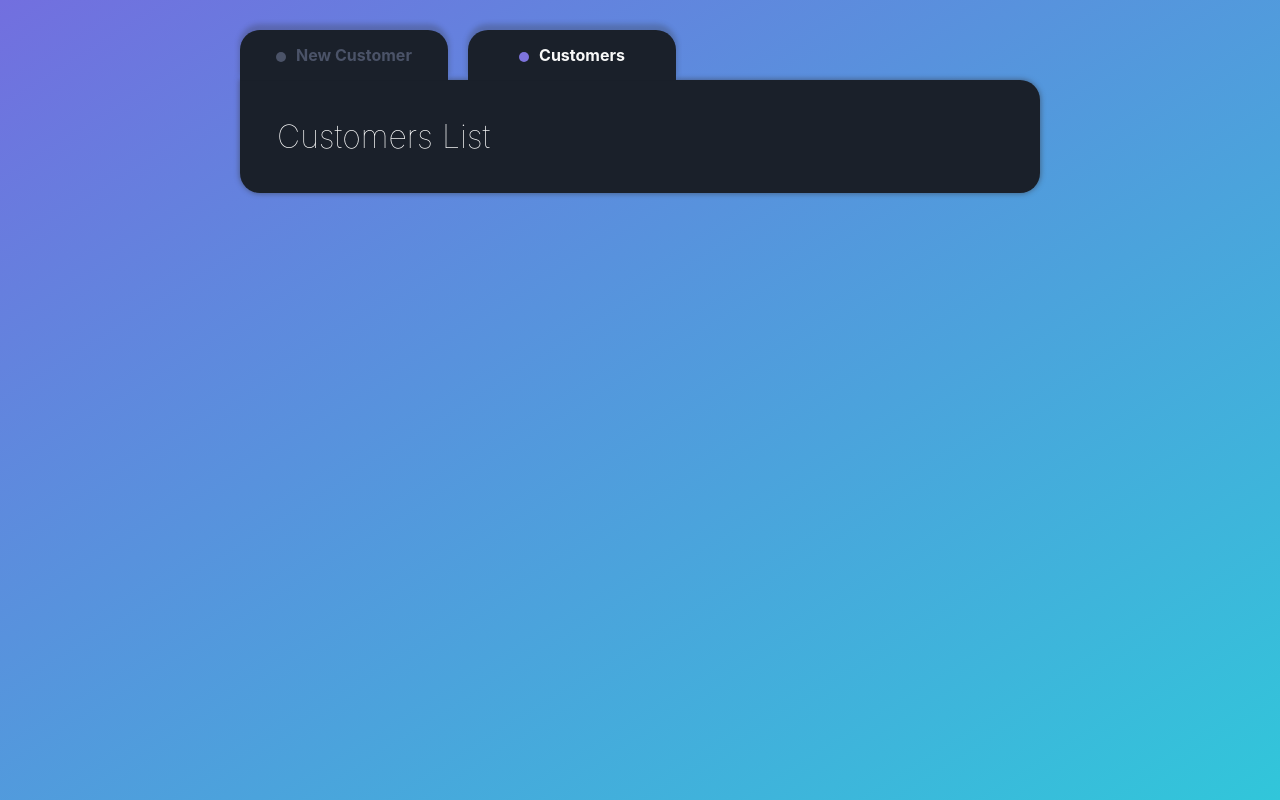
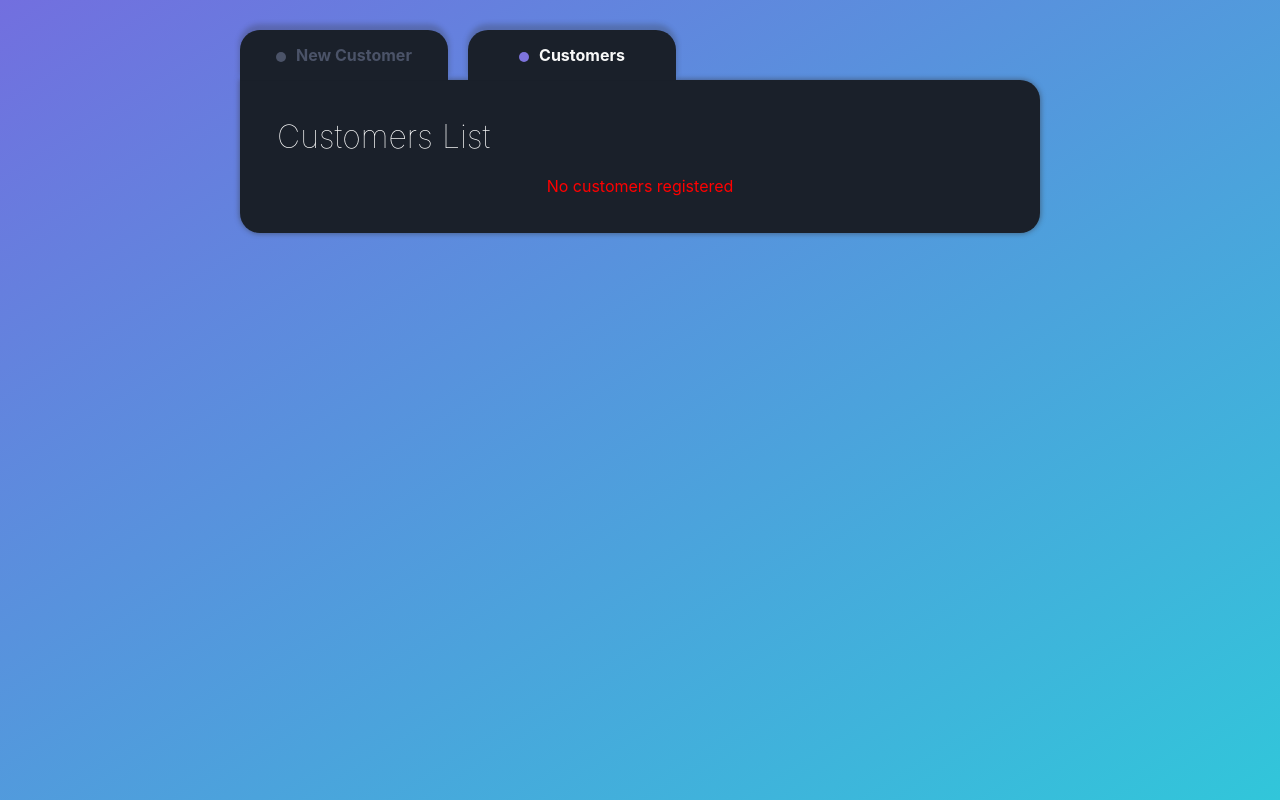
Before and after one commit to AshkanAhmady/validationFormik---react.typescript, a React (Create React App) app: page /customers in a window 1280 px wide. Built offline with nearby package versions, Linux system fonts and the light colour scheme.

Commit message:
add empty list error to customers page

```diff
--- a/src/Components/Customers.js
+++ b/src/Components/Customers.js
@@ -4,7 +4,10 @@ const Customers = (props) => {
   return (
     <div className="customers">
       <h1>Customers List</h1>
-      {props.customers.map((item) => (
+      {props.customers.length == 0 ? (
+        <p className="empty_list">No customers registered</p>
+      ) : (
+        props.customers.map((item) => (
           <div className="singleCustomer" key={item.id}>
             <div>
               <FaUserAlt className="icon" />
@@ -12,7 +15,8 @@ const Customers = (props) => {
             </div>
             <span>{item.city}</span>
           </div>
-      ))}
+        ))
+      )}
     </div>
   );
 };
--- a/src/index.css
+++ b/src/index.css
@@ -344,6 +344,13 @@ body {
   margin: 3px 5px 0 0;
 }
 
+.customers p.empty_list {
+  width: 100%;
+  margin-top: 20px;
+  color: red;
+  text-align: center;
+}
+
 /* Responsive */
 @media (max-width: 850px) {
   .layout {
```
Lines whose indentation alone changed are shown as unchanged.
